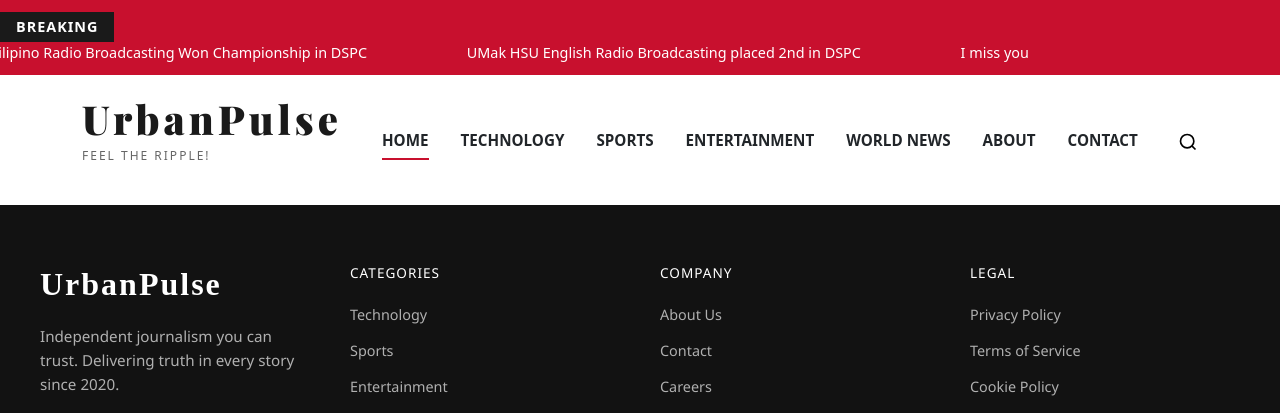
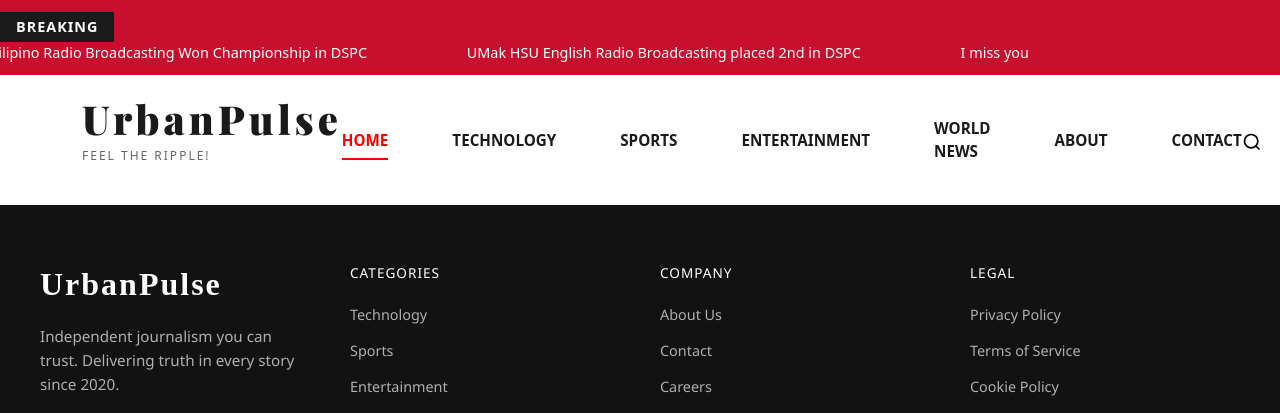
Before and after one commit to matmatperez29-coder/GROUP6-CPG12-01, a PHP site: page / in a window 1280 px wide. Shown: the top 413 px of the page. Run offline with PHP 8.4, Linux system fonts and the light colour scheme.

Commit message:
Refactor CSS variables and navigation styles

```diff
--- a/style.css
+++ b/style.css
@@ -135,18 +135,36 @@ button {
     font-weight: 300;
 }
 
+
+/* Navigation container */
 .main-nav {
     display: flex;
-	gap: 2rem;
+    gap: 4rem; /* increased gap between links */
     align-items: center;
 }
-.main-nav a{
+
+
+.main-nav a {
     font-weight: 600;
     font-size: 0.95rem;
     text-transform: uppercase;
     position: relative;
     padding: 0.5rem 0;
+    color: var(--color-primary); /* default color */
+    transition: color 0.3s ease;
 }
+
+
+.main-nav a:hover {
+    color: red;
+}
+
+
+.main-nav a.active {
+    color: red; /* permanently red */
+}
+
+
 .main-nav a::after {
     content: '';
     position: absolute;
@@ -154,22 +172,14 @@ button {
     left: 0;
     width: 0;
     height: 2px;
-    background: var(--color-secondary);
+    background: red;
     transition: width 0.3s ease;
 }
 
-main-nav a:hover::after,
+/* Show underline when hovering or on active link */
+.main-nav a:hover::after,
 .main-nav a.active::after {
     width: 100%;
-}
-
-.header-actions {
-    display: flex;
-    gap: 1rem;
-}
-
-main{
-	display:flex;
 }
 
 /* ============================================
```
Lines whose indentation alone changed are shown as unchanged.
